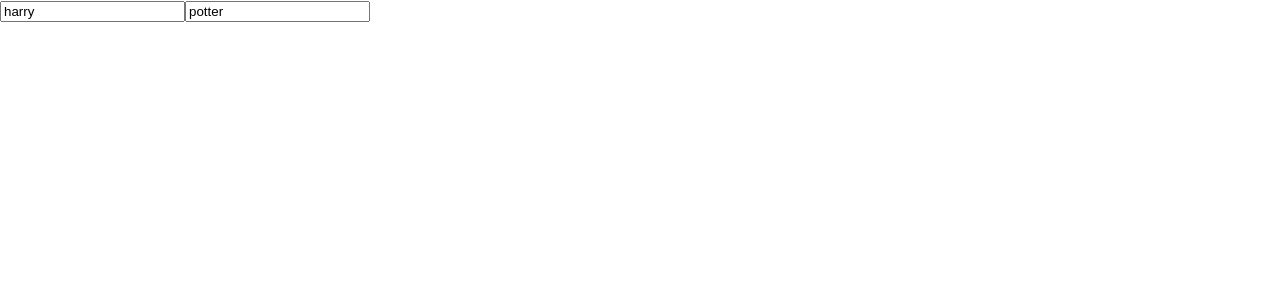
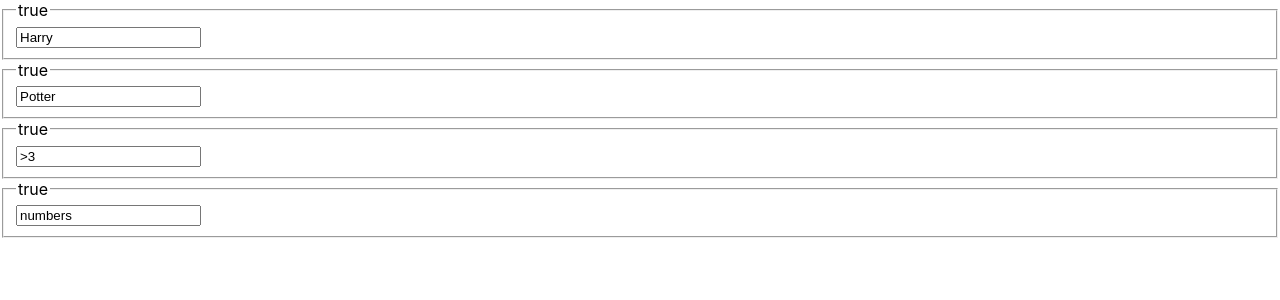
Before and after one commit to mtctxd/test-preparation, a React (Vite) app: page / in a window 1280 px wide. Shown: the top 300 px of the page. Built offline with nearby package versions, Linux system fonts and the light colour scheme.

Commit message:
changed hook to useTextInput and added check conditions

```diff
--- a/src/App.tsx
+++ b/src/App.tsx
@@ -1,10 +1,22 @@
-import './App.css'
-import Input from './components/Input/Input'
+import './App.css';
+import Input from './components/Input/Input';
 
 function App() {
+  const checkLength = (value: string) => value.trim().length > 3;
+  const checkIfNumbers = (value: string) =>
+    !isNaN(+value) && value.trim().length > 0;
   return (
-    <Input />
-  )
+    <>
+      <Input fieldName="Name" value="Harry" />
+      <Input fieldName="Surname" value="Potter" />
+      <Input fieldName="Surname" value=">3" checkCondition={checkLength} />
+      <Input
+        fieldName="Numbers"
+        value="numbers"
+        checkCondition={checkIfNumbers}
+      />
+    </>
+  );
 }
 
-export default App
+export default App;
--- a/src/components/Input/Input.tsx
+++ b/src/components/Input/Input.tsx
@@ -1,26 +1,37 @@
-import { FC } from "react"
-import useInput from "../../hooks/useInput"
+import { FC, useState } from 'react';
+import useTextInput from '../../hooks/useTextInput';
 
-const Input = () => {
-  const name = useInput({
-    initialValue: 'harry',
-    placeholder: 'Name'
+export interface InputProps {
+  fieldName: string;
+  value: string;
+  type?: string;
+  isRequired?: boolean;
+  placeholder?: string;
+  checkCondition?: (value: string) => boolean;
+}
+
+const Input = (props: InputProps) => {
+  const [condition, setCondition] = useState(true);
+  const blurHandle = (value: string) => {
+    if (props.checkCondition) {
+      console.log(props.checkCondition(value));
+      setCondition(props.checkCondition(value));
+    }
+  }
+  const name = useTextInput({
+    props
   });
 
-  const surname = useInput({
-    initialValue: 'potter'
-  });
+
 
   return (
-    <>
-    <input type="text"
-      {...name}
-    />
-    <input type="text"
-      {...surname}
-    />
-    </>
-  )
-}
+    <fieldset>
+      <legend>
+        {condition.toString()}
+      </legend>
+      <input {...name} onBlur={() => blurHandle(name.value)}/>
+    </fieldset>
+  );
+};
 
-export default Input
+export default Input;
--- a/src/hooks/useInput.tsx
+++ /dev/null
@@ -1,23 +0,0 @@
-import { ChangeEvent, useState } from "react";
-
-interface Props {
-    initialValue: string;
-    placeholder?: string;
-}
-
-const useInput = ({initialValue, placeholder}: Props) => {
-    const [value, setValue] = useState(initialValue)
-
-    const changeValue = (event: ChangeEvent<HTMLInputElement>) => {
-        setValue(event.target.value)
-    }
-
-
-    return {
-        value,
-        placeholder: placeholder || 'mock placeholder',
-        onChange: changeValue,
-    }
-}
-
-export default useInput;
--- /dev/null
+++ b/src/hooks/useTextInput.tsx
@@ -0,0 +1,26 @@
+import { ChangeEvent, useState } from 'react';
+import { InputProps } from '../components/Input/Input';
+
+interface Props {
+  props: InputProps;
+}
+
+const useTextInput = ({ props }: Props) => {
+  const { type = 'text', placeholder, fieldName, value } = props;
+  const [inputValue, setInputValue] = useState(value);
+
+  const changeValue = (event: ChangeEvent<HTMLInputElement>) => {
+    setInputValue(event.target.value);
+  };
+
+
+
+  return {
+    type,
+    value: inputValue,
+    placeholder: placeholder || `Enter ${fieldName}`,
+    onChange: changeValue,
+  };
+};
+
+export default useTextInput;
```
